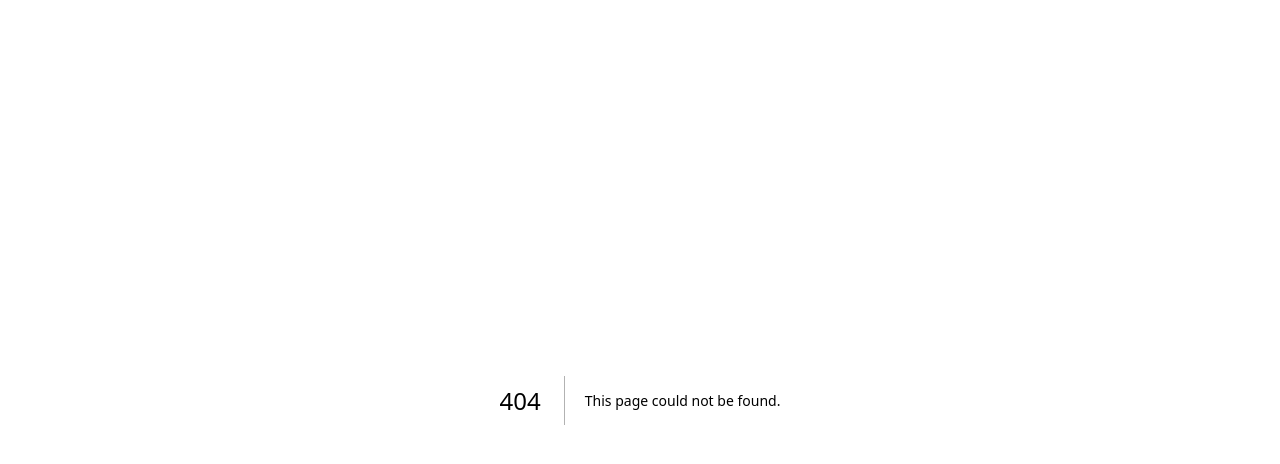
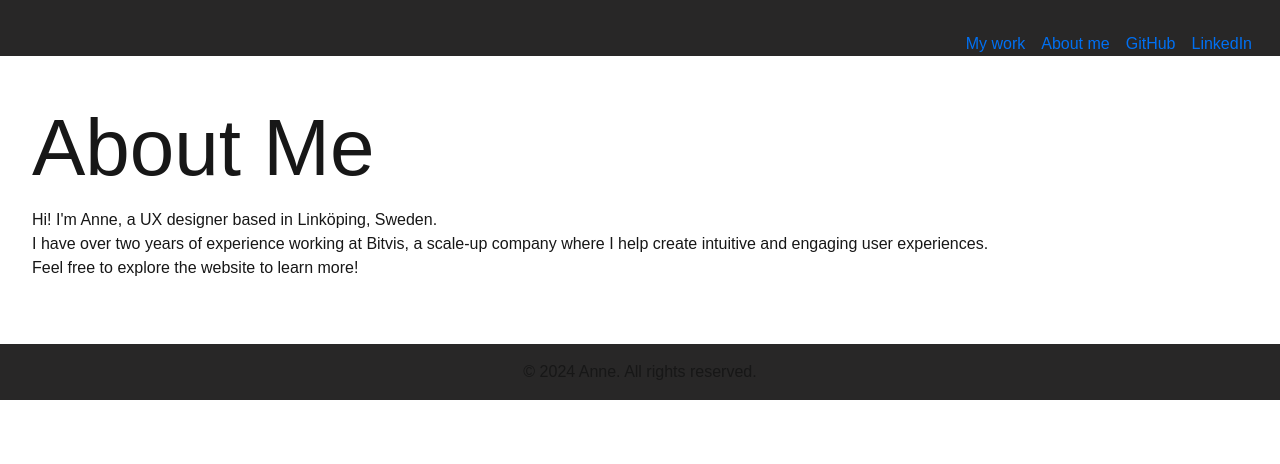
Before and after one commit to AnneOlthoff/anne_portfolio, a Next.js app: page /about in a window 1280 px wide. Before the commit this address had no page. Shown: the top 464 px of the page. Built offline with nearby package versions, Linux system fonts and the light colour scheme.

Commit message:
about me

```diff
--- /dev/null
+++ b/app/about/page.js
@@ -0,0 +1,19 @@
+import Header from '../components/Header';
+import Footer from '../components/Footer';
+export default function About() {
+  return (
+    <>
+      <Header />
+      <main style={{ padding: '2rem' }}>
+        <h1>About Me</h1>
+        <p>Hi! I'm Anne, a UX designer based in Linköping, Sweden.</p>
+        <p>
+          I have over two years of experience working at Bitvis, a scale-up
+          company where I help create intuitive and engaging user experiences.
+        </p>
+        <p>Feel free to explore the website to learn more!</p>
+      </main>
+      <Footer/>
+    </>
+  );
+}
--- /dev/null
+++ b/app/components/footer.js
@@ -0,0 +1,19 @@
+export default function Footer() {
+    return (
+      <footer if ='footer' style={styles.footer}>
+        <p>© 2024 Anne. All rights reserved.</p>
+
+      </footer>
+    );
+  }
+
+  const styles = {
+    footer: {
+      padding: '1rem',
+      textAlign: 'center',
+      backgroundColor: '#282727',
+      marginTop: '2rem',
+
+    },
+
+  };
--- /dev/null
+++ b/app/components/header.js
@@ -0,0 +1,82 @@
+'use client';
+
+import { usePathname, useRouter } from 'next/navigation';
+
+import Link from "next/link";
+
+
+export default function Header() {
+
+  const router = useRouter();
+  const pathname = usePathname();
+
+  const handleScroll = (e) => {
+    e.preventDefault();
+    if (pathname === '/') {
+      // Scrolla till sektionen om vi är på startsidan
+      document.querySelector('#my-work').scrollIntoView({ behavior: 'smooth' });
+    } else {
+      // Navigera till startsidan först
+      router.push('/#my-work');
+    }
+  };
+
+    return (
+      <header style={styles.header}>
+
+          <div style={styles.links}>
+          </div>
+          <div style={styles.links}>
+
+            <Link href="#my-work" onClick={handleScroll} scroll={false} style={styles.link}>My work</Link>
+            <Link href="/about" style={styles.link}>About me</Link>
+          <a href="https://github.com/yourusername" style={styles.link}>
+            GitHub
+          </a>
+          <a href="https://linkedin.com/in/yourusername" style={styles.link}>
+            LinkedIn
+          </a>
+          </div>
+
+
+      </header>
+    );
+  }
+
+  const styles = {
+    header: {
+      position: 'sticky',
+      top: '0px',
+      display: 'flex',
+      justifyContent: 'space-between', /* Fördelar elementen till vänster och höger */
+      alignItems: 'center', /* Justerar vertikalt (valfritt) */
+      paddingLeft: '24px',
+      paddingTop: '32px',
+
+      paddingRight: '20px', /* Marginal runt om (valfritt) */
+      backgroundColor: '#282727' /* Bakgrundsfärg (valfritt) */
+    },
+    links: {
+     alignItems: 'left'
+    },
+
+    top: {
+      textAlign: "right"
+    },
+    title: {
+      fontSize: '2.5rem',
+      margin: '0',
+    },
+    social: {
+      marginTop: '0.5rem',
+    },
+    link: {
+      margin: '0 0.5rem',
+      color: '#0070f3',
+      textDecoration: 'none',
+    },
+    subtitle: {
+      fontSize: '1.2rem',
+      color: '#666',
+    },
+  };
--- /dev/null
+++ b/app/components/menu.js
@@ -0,0 +1,75 @@
+"use client";
+
+import React, { useState } from "react";
+import Link from "next/link";
+
+
+
+export default function Navbar() {
+  const [isOpen, setIsOpen] = useState(false);
+
+  return (
+    <nav style={styles.navbar}>
+      <div style={styles.logo}>
+        <Link href="/">
+          <svg xmlns="http://www.w3.org/2000/svg" viewBox="0 0 100 100" width="40">
+            <circle cx="50" cy="50" r="40" fill="blue" />
+          </svg>
+        </Link>
+      </div>
+      <button
+        style={styles.toggle}
+        onClick={() => setIsOpen(!isOpen)}
+        aria-label="Toggle menu"
+      >
+        ☰
+      </button>
+      <div style={styles.links(isOpen)}>
+        <Link href="/" style={styles.link}>Hem</Link>
+        <Link href="/about" style={styles.link}>Om oss</Link>
+        <Link href="/contact" style={styles.link}>Kontakt</Link>
+      </div>
+    </nav>
+  );
+
+}
+
+const styles = {
+  navbar: {
+    display: "flex",
+    alignItems: "center",
+    justifyContent: "space-between",
+    backgroundColor: "#f8f9fa",
+    padding: "10px 20px",
+    boxShadow: "0 2px 4px rgba(0, 0, 0, 0.1)",
+  },
+  logo: {
+    display: "flex",
+    alignItems: "center",
+  },
+  toggle: {
+    display: "none",
+    fontSize: "24px",
+    background: "red",
+    border: "none",
+    cursor: "pointer",
+  },
+  links: (isOpen, boolean) => ({
+    display: isOpen ? "flex" : "none",
+    flexDirection: "column",
+    gap: "10px",
+    position: "absolute",
+    top: "50px",
+    right: "20px",
+    background: "#f8f9fa",
+    padding: "10px 20px",
+    boxShadow: "0 2px 8px rgba(0, 0, 0, 0.2)",
+    borderRadius: "5px",
+  }),
+  link: {
+    textDecoration: "none",
+    color: "#333",
+    fontSize: "16px",
+    transition: "color 0.2s ease",
+  },
+};
--- /dev/null
+++ b/app/components/projects.js
@@ -0,0 +1,59 @@
+import Link from 'next/link';
+
+
+export default function Projects() {
+    const projects = [
+      { id: 'test-one', name: 'Project One', description: 'A cool project.' },
+      { id: 'test-two',name: 'Project Two', description: 'Another cool project.'},
+      { id: 'test-three',name: 'Project Three', description: 'Yet another one!' },
+    ];
+
+    return (
+      <section style={styles.container}>
+        <h2 style={styles.heading}>Mydd s</h2>
+        <div style={styles.grid}>
+
+
+             {projects.map((project) => (
+              <Link key={project.id} href={`/projects/${project.id}` } >
+
+              <p> {project.name}</p>
+
+
+          </Link>
+        ))}
+
+            </div>
+
+      </section>
+    );
+  }
+
+  const styles = {
+    container: {
+      padding: '2rem',
+      textAlign: 'center',
+    },
+
+    links: {
+      alignItems: 'left'
+     },
+
+    grid: {
+      display: 'grid',
+      gridTemplateColumns: 'repeat(auto-fit, minmax(250px, 1fr))',
+      gap: '1.5rem',
+    },
+    card: {
+      border: '1px solid #D3CDC0',
+      borderRadius: '8px',
+      padding: '1rem',
+
+      backgroundColor: '#232323',
+    },
+    link: {
+      color: '#0070f3',
+      textDecoration: 'none',
+      fontWeight: 'bold',
+    },
+  };
--- a/app/globals.css
+++ b/app/globals.css
@@ -29,3 +29,7 @@ h1 {
     text-wrap: balance;
   }
 }
+
+html {
+  scroll-behavior: smooth;
+}
--- a/app/page.tsx
+++ b/app/page.tsx
@@ -1,96 +1,41 @@
-import Image from "next/image";
+
+import Head from 'next/head';
+//import { ReactComponent as Logo } from "./assets/testlogga.svg"; // Importera SVG som React-komponent
+import Logo from "./assets/testlogga.svg";
+
+import Header from './components/Header';
+import Projects from './components/Projects';
+import Footer from './components/Footer';
 
 export default function Home() {
   return (
-    <div className="grid grid-rows-[20px_1fr_20px] items-center justify-items-center min-h-screen p-8 pb-20 gap-16 sm:p-20 font-[family-name:var(--font-geist-sans)]">
-      <main className="flex flex-col gap-8 row-start-2 items-center sm:items-start">
-	<h1>
-		Anne portfolio
-	</h1>
-        <ol className="list-inside list-decimal text-sm text-center sm:text-left font-[family-name:var(--font-geist-mono)]">
-          <li className="mb-2">
-            Get started by editing{" "}
-            <code className="bg-black/[.05] dark:bg-white/[.06] px-1 py-0.5 rounded font-semibold">
-              app/page.tsx
-            </code>
-            .
-          </li>
-          <li>Save and see your changes instantly.</li>
-        </ol>
+    <>
+      <Head>
+        <title>My Portfolio</title>
+        <meta name="description" content="Whoo" />
+      </Head>
+      <div>
+        <Header />
+        <div style={styles.logostyle}>
+        <img src={Logo} alt="My SVG Image"
+            width="300" height="300" color='blue' />
 
-        <div className="flex gap-4 items-center flex-col sm:flex-row">
-          <a
-            className="rounded-full border border-solid border-transparent transition-colors flex items-center justify-center bg-foreground text-background gap-2 hover:bg-[#383838] dark:hover:bg-[#ccc] text-sm sm:text-base h-10 sm:h-12 px-4 sm:px-5"
-            href="https://vercel.com/new?utm_source=create-next-app&utm_medium=appdir-template-tw&utm_campaign=create-next-app"
-            target="_blank"
-            rel="noopener noreferrer"
-          >
-            <Image
-              className="dark:invert"
-              src="https://nextjs.org/icons/vercel.svg"
-              alt="Vercel logomark"
-              width={20}
-              height={20}
-            />
-            Deploy now
-          </a>
-          <a
-            className="rounded-full border border-solid border-black/[.08] dark:border-white/[.145] transition-colors flex items-center justify-center hover:bg-[#f2f2f2] dark:hover:bg-[#1a1a1a] hover:border-transparent text-sm sm:text-base h-10 sm:h-12 px-4 sm:px-5 sm:min-w-44"
-            href="https://nextjs.org/docs?utm_source=create-next-app&utm_medium=appdir-template-tw&utm_campaign=create-next-app"
-            target="_blank"
-            rel="noopener noreferrer"
-          >
-            Read our docs
-          </a>
         </div>
-      </main>
-      <footer className="row-start-3 flex gap-6 flex-wrap items-center justify-center">
-        <a
-          className="flex items-center gap-2 hover:underline hover:underline-offset-4"
-          href="https://nextjs.org/learn?utm_source=create-next-app&utm_medium=appdir-template-tw&utm_campaign=create-next-app"
-          target="_blank"
-          rel="noopener noreferrer"
-        >
-          <Image
-            aria-hidden
-            src="https://nextjs.org/icons/file.svg"
-            alt="File icon"
-            width={16}
-            height={16}
-          />
-          Learn
-        </a>
-        <a
-          className="flex items-center gap-2 hover:underline hover:underline-offset-4"
-          href="https://vercel.com/templates?framework=next.js&utm_source=create-next-app&utm_medium=appdir-template-tw&utm_campaign=create-next-app"
-          target="_blank"
-          rel="noopener noreferrer"
-        >
-          <Image
-            aria-hidden
-            src="https://nextjs.org/icons/window.svg"
-            alt="Window icon"
-            width={16}
-            height={16}
-          />
-          Examples
-        </a>
-        <a
-          className="flex items-center gap-2 hover:underline hover:underline-offset-4"
-          href="https://nextjs.org?utm_source=create-next-app&utm_medium=appdir-template-tw&utm_campaign=create-next-app"
-          target="_blank"
-          rel="noopener noreferrer"
-        >
-          <Image
-            aria-hidden
-            src="https://nextjs.org/icons/globe.svg"
-            alt="Globe icon"
-            width={16}
-            height={16}
-          />
-          Go to nextjs.org →
-        </a>
-      </footer>
-    </div>
+        <div id="my-work">
+    <h2>Hejhejehej</h2>
+    {/* Innehåll */}
+  </div>
+        <Footer />
+      </div>
+    </>
   );
 }
+const styles = {
+  logostyle: {
+    display: "flex",
+    alignItems: "center",
+    justifyContent: 'center',
+    minHeight: '100vh',
+
+  },
+};
--- a/next.config.mjs
+++ b/next.config.mjs
@@ -1,4 +1,20 @@
 /** @type {import('next').NextConfig} */
-const nextConfig = {};
+const nextConfig = {
+    reactStrictMode: true,
+    webpack(config) {
+      config.module.rules.push({
+        test: /\.svg$/,
+        use: {
+          loader: 'url-loader',
+          options: {
+            limit: 8192,
+            name: '[name].[hash:8].[ext]',
+          },
+        },
+      });
 
-export default nextConfig;
+      return config;
+    },
+  };
+
+  export default nextConfig;
```
Also changed, not shown: package.json (+7 -4 lines), app/assets/testlogga.svg (added), 1 other file (tests, documents, lock files or other folders).
